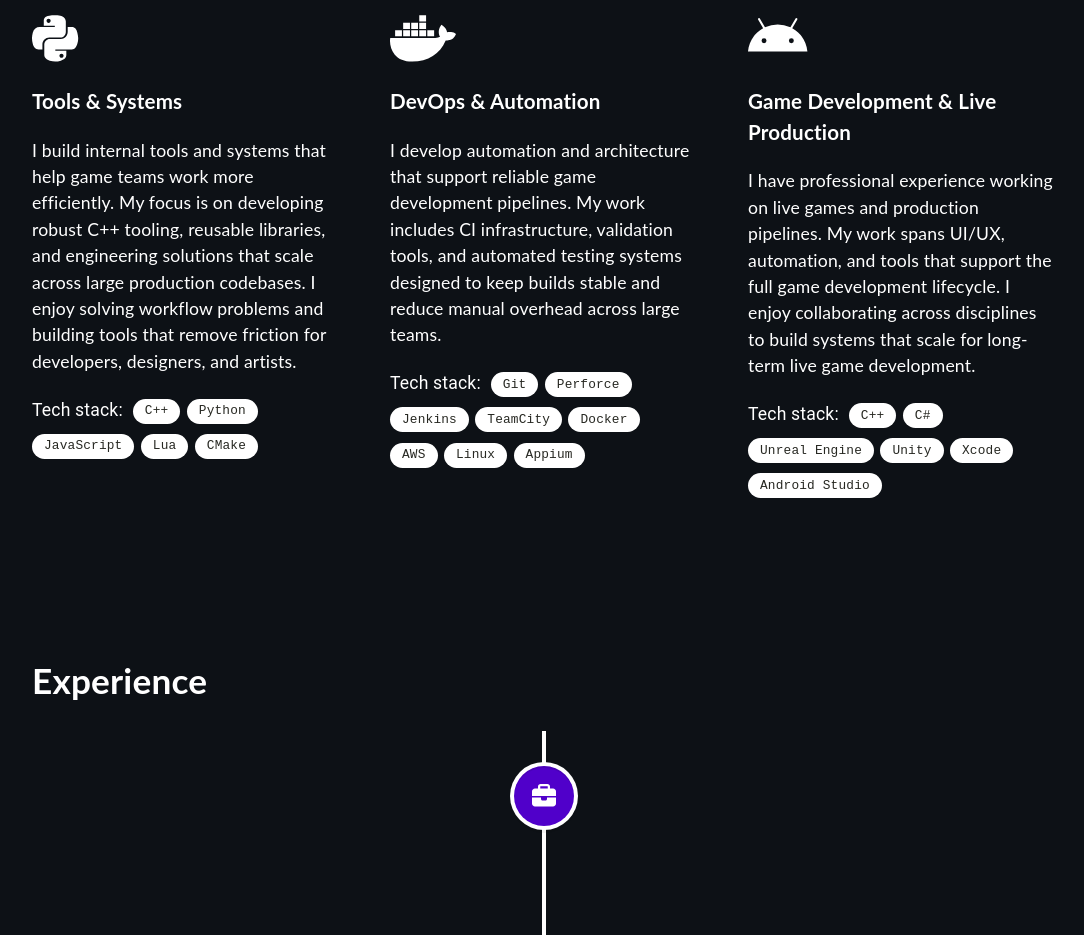
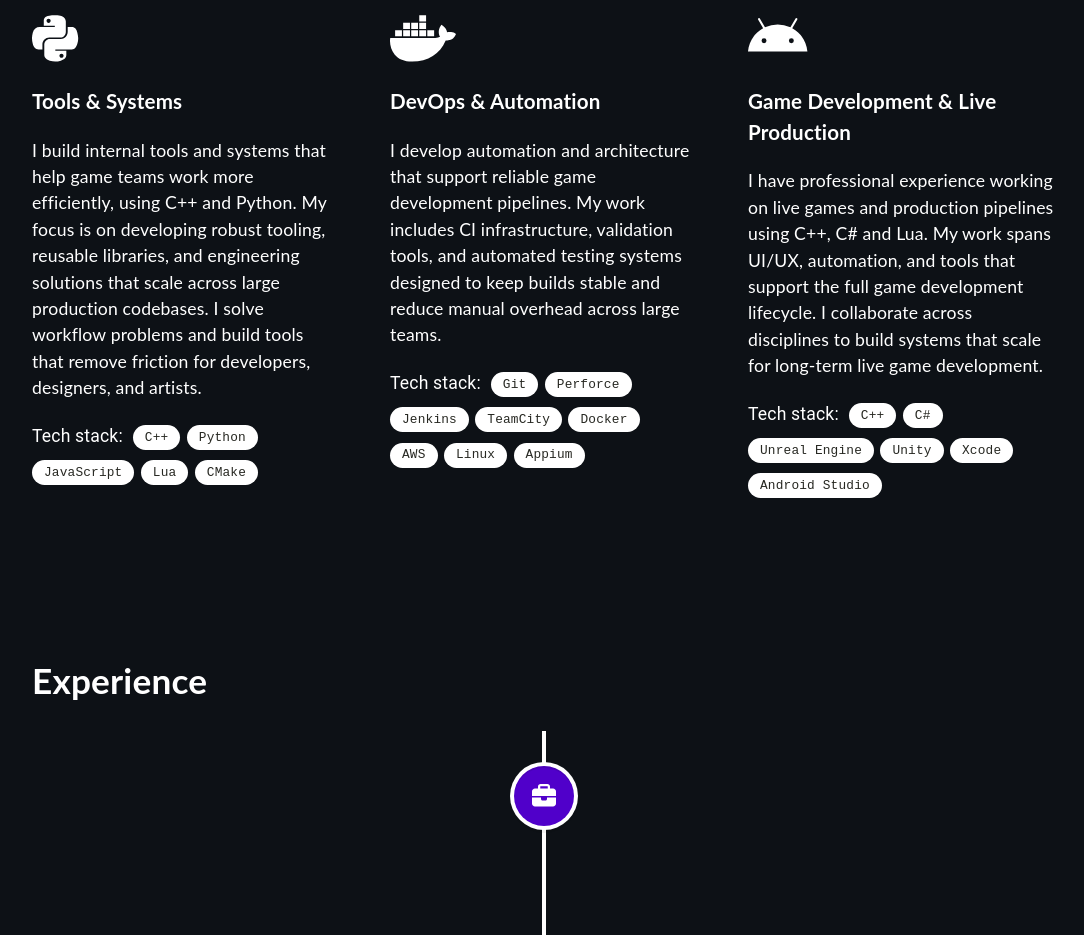
Before and after one commit to jereor/portfolio, a React (Create React App) app: page / in a window 1280 px wide. Shown: the part 980-1915 px from the top of the page, without its empty margins (96-1180 px from the left). Built offline with nearby package versions, Linux system fonts and the light colour scheme.

Commit message:
Improve skills section

```diff
--- a/src/components/Skills.tsx
+++ b/src/components/Skills.tsx
@@ -42,7 +42,12 @@ function Skills() {
                 <div className="skill">
                     <FontAwesomeIcon icon={faPython} size="3x"/>
                     <h3>Tools & Systems</h3>
-                    <p>I build internal tools and systems that help game teams work more efficiently. My focus is on developing robust C++ tooling, reusable libraries, and engineering solutions that scale across large production codebases. I enjoy solving workflow problems and building tools that remove friction for developers, designers, and artists.</p>
+                    <p>
+                        I build internal tools and systems that help game teams work more efficiently, using C++ and Python.
+                        My focus is on developing robust tooling, reusable libraries, and engineering solutions that
+                        scale across large production codebases.
+                        I solve workflow problems and build tools that remove friction for developers, designers, and artists.
+                    </p>
                     <div className="flex-chips">
                         <span className="chip-title">Tech stack:</span>
                         {labelsFirst.map((label, index) => (
@@ -54,7 +59,11 @@ function Skills() {
                 <div className="skill">
                     <FontAwesomeIcon icon={faDocker} size="3x"/>
                     <h3>DevOps & Automation</h3>
-                    <p>I develop automation and architecture that support reliable game development pipelines. My work includes CI infrastructure, validation tools, and automated testing systems designed to keep builds stable and reduce manual overhead across large teams.</p>
+                    <p>
+                        I develop automation and architecture that support reliable game development pipelines.
+                        My work includes CI infrastructure, validation tools, and automated testing systems designed
+                        to keep builds stable and reduce manual overhead across large teams.
+                    </p>
                     <div className="flex-chips">
                         <span className="chip-title">Tech stack:</span>
                         {labelsSecond.map((label, index) => (
@@ -66,7 +75,11 @@ function Skills() {
                 <div className="skill">
                     <FontAwesomeIcon icon={faAndroid} size="3x"/>
                     <h3>Game Development & Live Production</h3>
-                    <p>I have professional experience working on live games and production pipelines. My work spans UI/UX, automation, and tools that support the full game development lifecycle. I enjoy collaborating across disciplines to build systems that scale for long-term live game development.</p>
+                    <p>
+                        I have professional experience working on live games and production pipelines using C++, C# and Lua.
+                        My work spans UI/UX, automation, and tools that support the full game development lifecycle.
+                        I collaborate across disciplines to build systems that scale for long-term live game development.
+                    </p>
                     <div className="flex-chips">
                         <span className="chip-title">Tech stack:</span>
                         {labelsThird.map((label, index) => (
```
